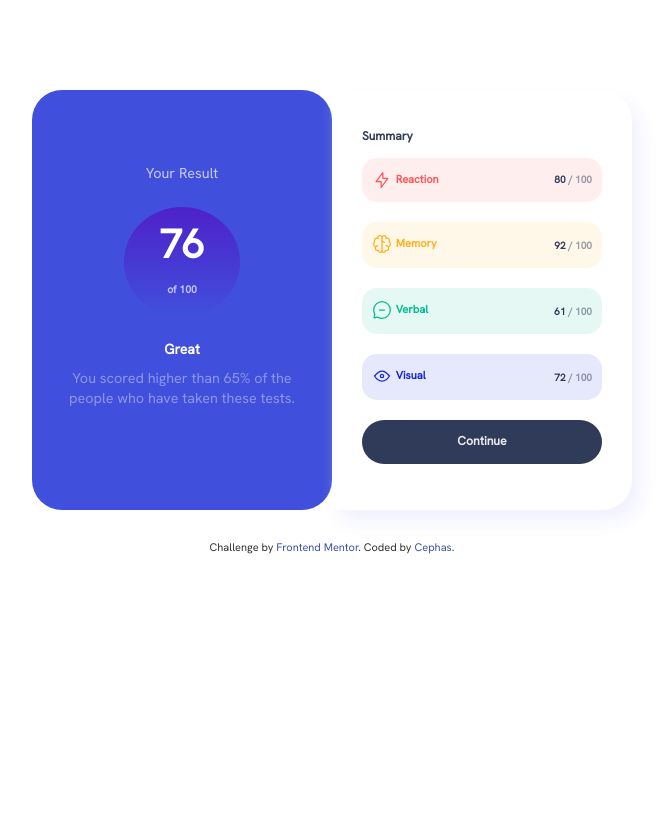
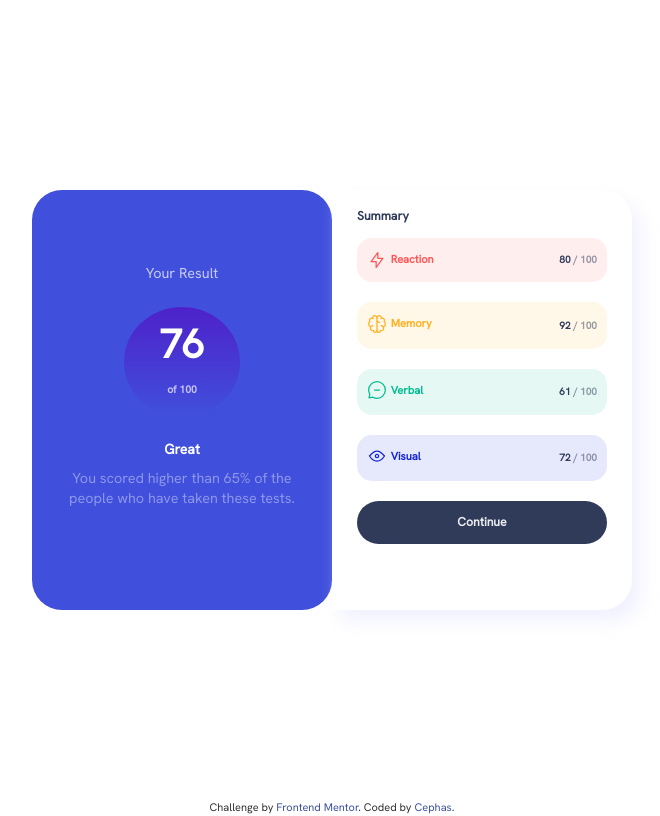
Before and after one commit to theCephas/Results-summary-component-main, a plain HTML site: page index.html in a window 1280 px wide. Shown: the whole page, without its empty margins (308-968 px from the left). Drawn offline with Linux system fonts and the light colour scheme.

Commit message:
Last commit

```diff
--- a/style.css
+++ b/style.css
@@ -56,12 +56,14 @@ h5{
 }
 
 .section2{
-    padding: 30px;
+    padding: 25px;
+    padding-top: 10px;
     background-color: hsl(0, 0%, 100%);
 }
 
 h6{
     font-weight: 800;
+    font-size: .68em;
     color: hsl(224, 30%, 27%);
     padding-bottom: 5px;
 }
@@ -158,9 +160,8 @@ h6{
     .the-work{
         display: flex;
         flex-wrap: wrap;
-        justify-content: center;
-        margin-top: 90px;
-
+        place-content: center;
+        min-height: 100vh;
     }
     .section1{
         width: 300px;
@@ -180,5 +181,5 @@ h6{
     }
 }
 
-.attribution { font-size: 11px; text-align: center; padding-top: 30px;}
+.attribution { font-size: 11px; text-align: center; padding-top: 0px;}
 .attribution a { color: hsl(228, 45%, 44%); }
```
